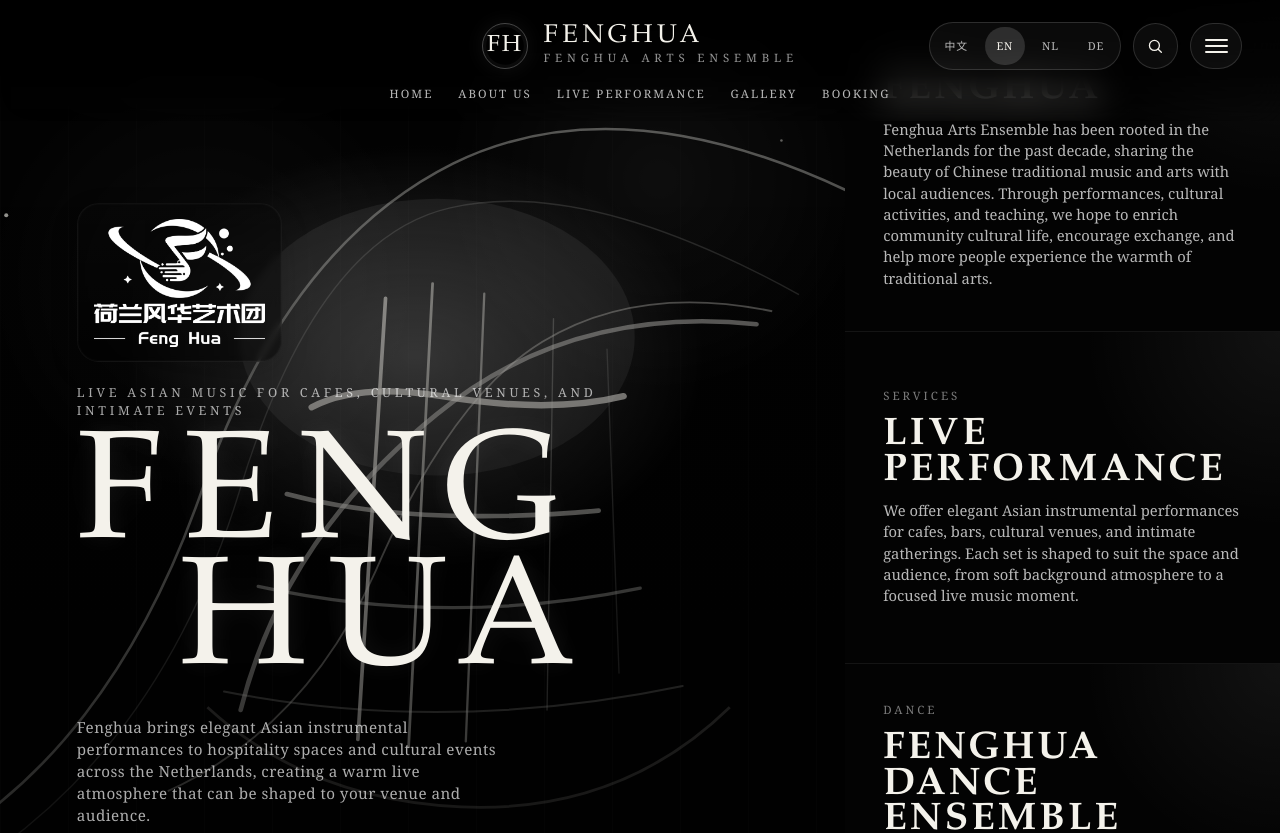
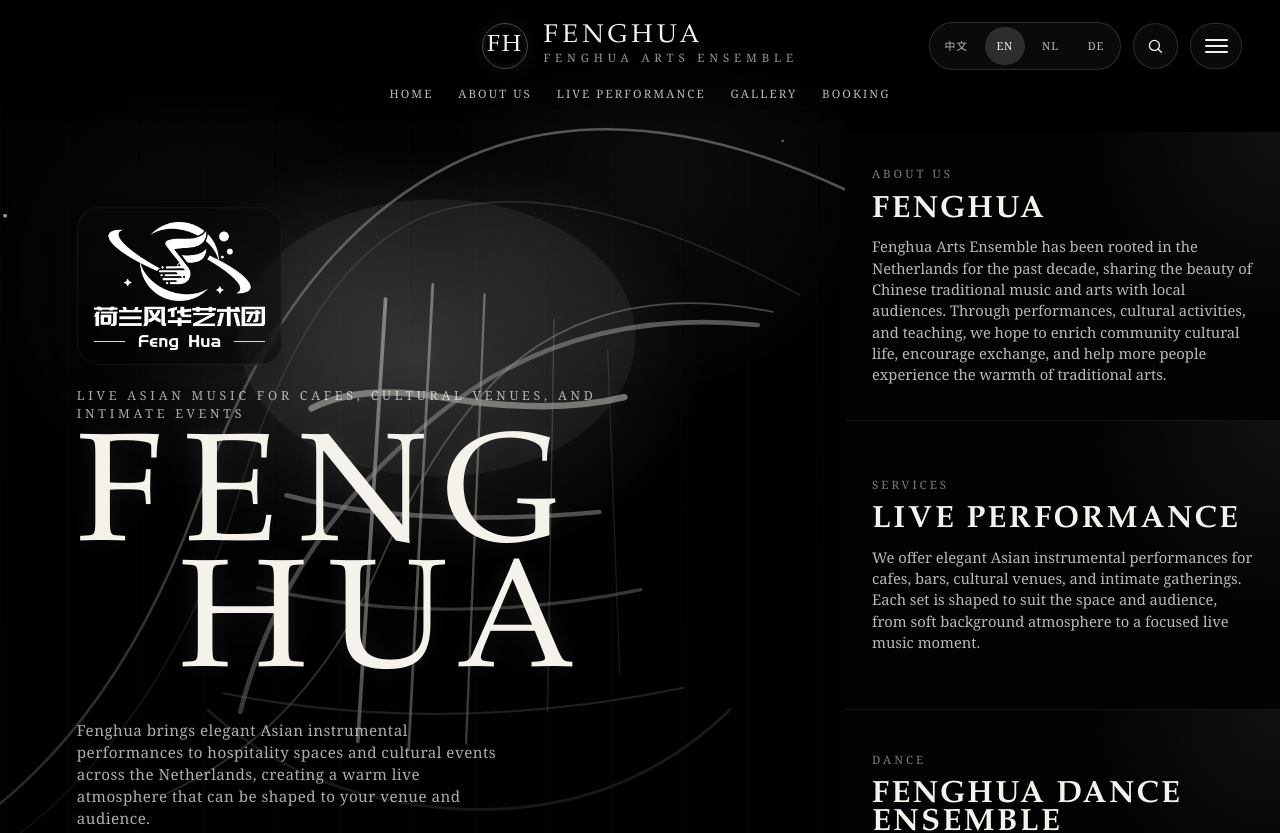
Before and after one commit to jingxin001/Art_web, a React (Vite) app: page / in a window 1280 px wide. Shown: the top 833 px of the page. Built offline with nearby package versions, Linux system fonts and the light colour scheme.

Commit message:
Prevent desktop card text clipping

```diff
--- a/src/App.css
+++ b/src/App.css
@@ -477,15 +477,21 @@
 }
 
 .intro-layout .archive-grid {
+  margin-top: 8.25rem;
   grid-template-columns: 1fr;
-  grid-template-rows: repeat(3, minmax(0, 1fr));
+  grid-template-rows: repeat(3, minmax(18rem, 1fr));
 }
 
 .intro-layout .archive-panel {
-  min-height: 0;
+  min-height: 18rem;
   display: flex;
   flex-direction: column;
   justify-content: center;
+  padding: clamp(1.7rem, 2vw, 2.4rem);
+}
+
+.intro-layout .archive-panel h2 {
+  font-size: clamp(1.9rem, 2.4vw, 2.8rem);
 }
 
 .archive-panel,
@@ -891,8 +897,18 @@
   }
 
   .intro-layout .archive-grid {
+    margin-top: 0;
     grid-template-columns: repeat(2, minmax(0, 1fr));
     grid-template-rows: auto;
+  }
+
+  .intro-layout .archive-panel {
+    min-height: clamp(15rem, 18vw, 18rem);
+    padding: clamp(1.7rem, 3vw, 3rem);
+  }
+
+  .intro-layout .archive-panel h2 {
+    font-size: clamp(2.15rem, 3vw, 3.35rem);
   }
 
   .hero-side-logo {
```
